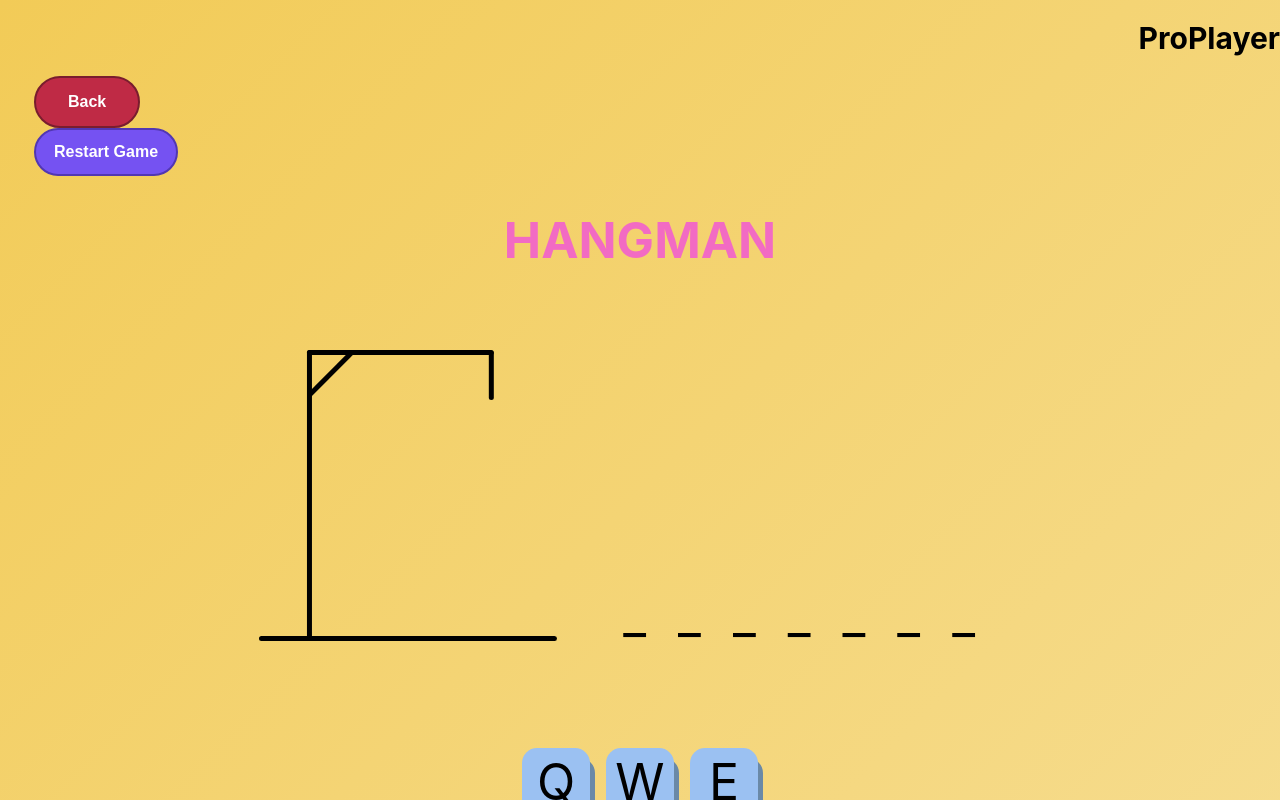
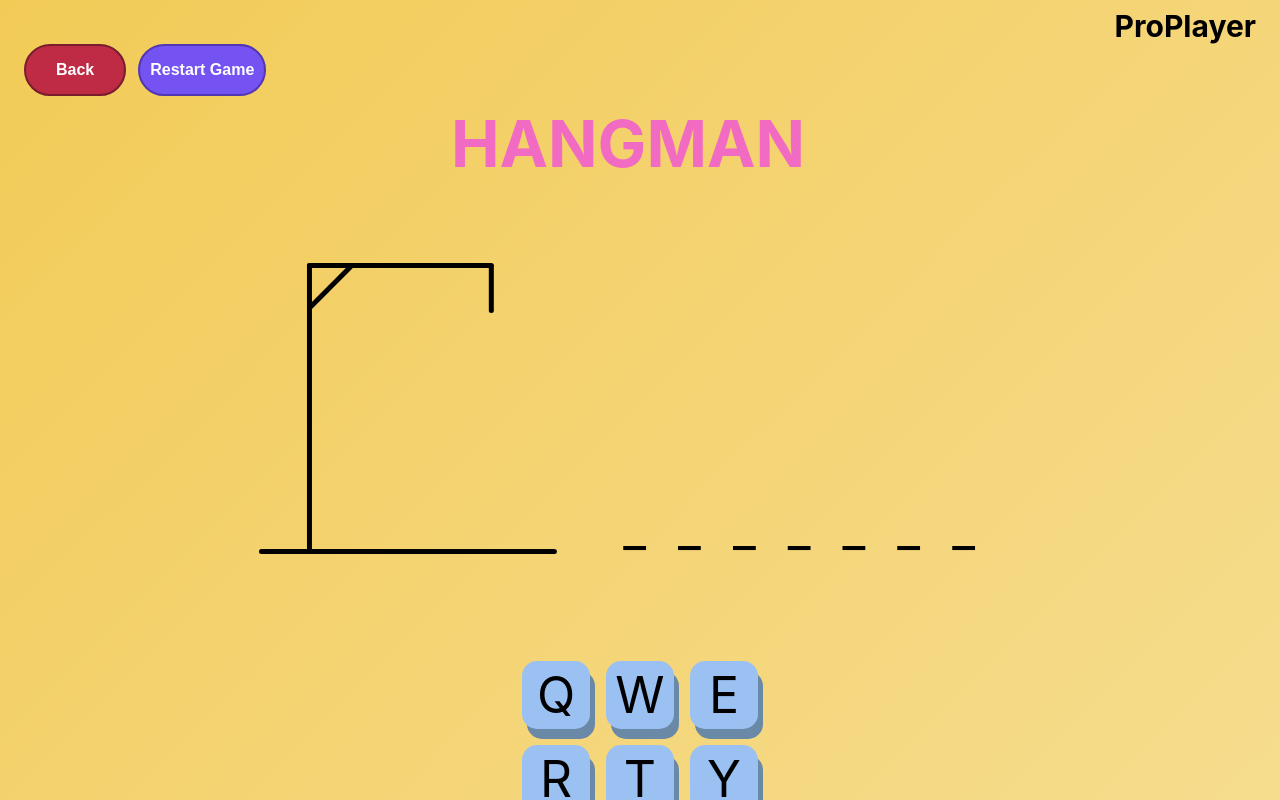
Before and after one commit to AnnaKiira/ProPlayer, a React (Create React App) app: page / in a window 1280 px wide. Both pictures are taken after a click on the button "Play Hangman". Shown: the top 800 px of the page. Built offline with nearby package versions, Linux system fonts and the light colour scheme.

Commit message:
styled buttons, fixed some margins and font sizing

```diff
--- a/public/style.css
+++ b/public/style.css
@@ -1,16 +1,3 @@
 body {
     background: linear-gradient(135deg, #F2CB57, #f7e19e);
 }
-
-.resetGameBtn {
-    display: flex;
-    background-color: #7552F2;
-    border: 2px solid #5237b2;
-    color: #FFFFFF;
-    padding: 13px 18px;
-    font-size: 16px;
-    font-weight: bold;
-    cursor: pointer;
-    border-radius: 50px;
-    margin: 0 0 0 34px;
-}
--- a/src/App.css
+++ b/src/App.css
@@ -2,23 +2,45 @@
   display: flex;
   justify-content: flex-end;
   font-size: 30px;
+  margin: 8px 24px 0 0;
 }
 
+/* div for all games buttons */
 .gamesBtn {
   display: flex;
   align-items: center;
   justify-content: center;
 }
 
+/* div for restart game and back button */
+.actionBtn {
+  display: flex;
+}
+
 .backBtn {
   display: flex;
+  align-items: center;
   background-color: #BF2A45;
   border: 2px solid #791d2e;
   color: #FFFFFF;
-  padding: 15px 32px;
+  padding: 15px 30px;
   font-size: 16px;
   font-weight: bold;
   cursor: pointer;
   border-radius: 50px;
-  margin: 0 0 0 34px;
+  margin: 0 0 0 24px;
 }
+
+.resetGameBtn {
+  display: flex;
+  align-items: center;
+  background-color: #7552F2;
+  border: 2px solid #5237b2;
+  color: #FFFFFF;
+  padding: 13px 10px;
+  font-size: 16px;
+  font-weight: bold;
+  cursor: pointer;
+  border-radius: 50px;
+  margin: 0 0 0 12px;
+}
--- a/src/games/hangman/Hangman.css
+++ b/src/games/hangman/Hangman.css
@@ -1,7 +1,7 @@
 .hangmanGame h1 {
     display: flex;
     justify-content: center;
-    font-size: 50px;
+    font-size: 65px;
     color: #F26BC3;
 }
 
```
